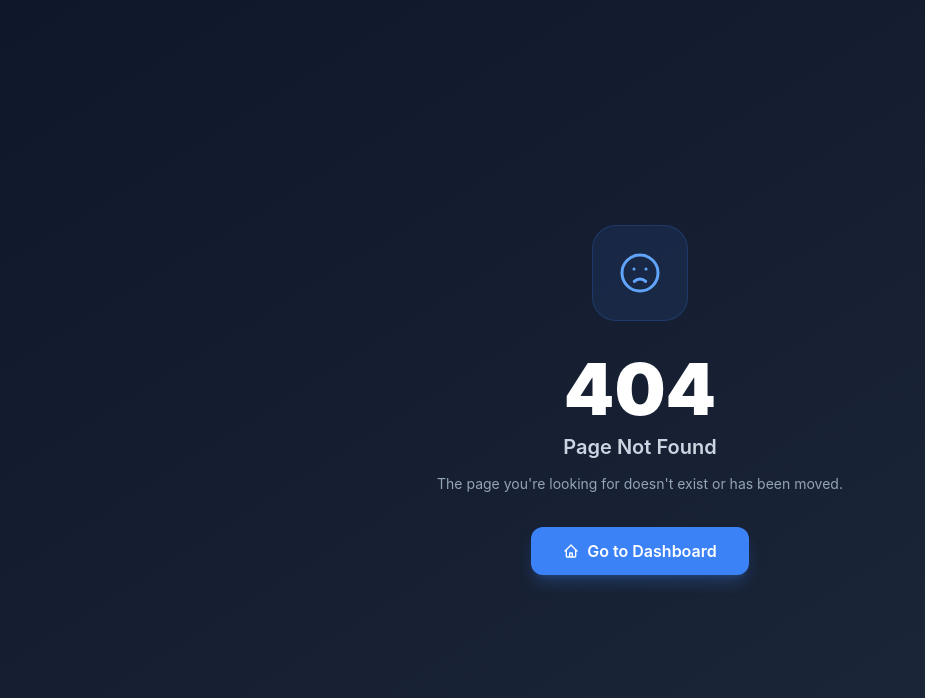
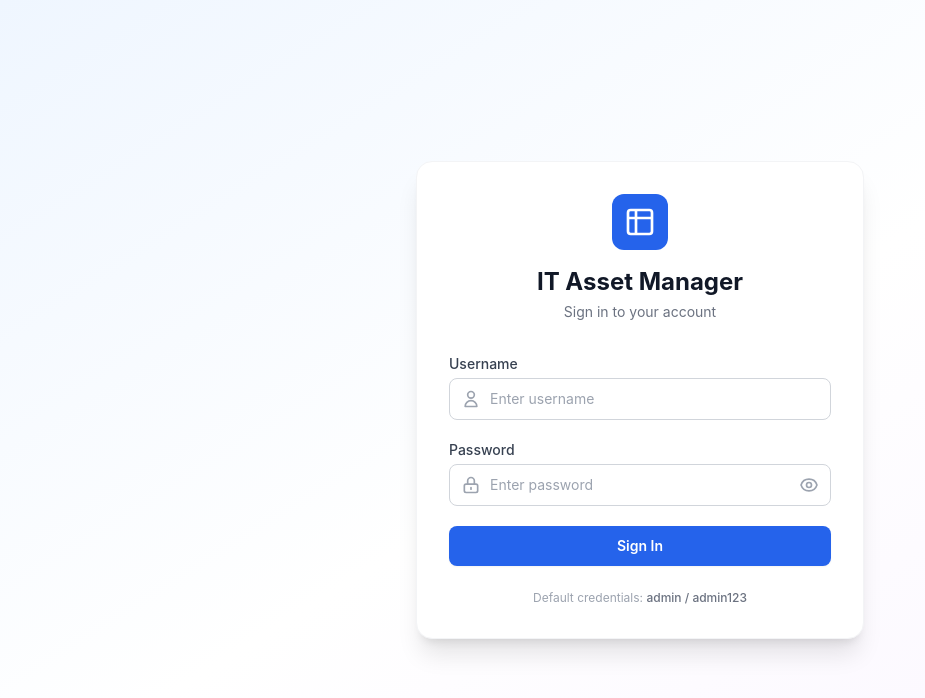
Before and after one commit to sadhika-ts/Assets-Management, a React (Vite) app in the folder client/: page /login in a window 1280 px wide. Before the commit this address had no page. Shown: the top 698 px of the page, without its empty margins (0-925 px from the left). Built offline with nearby package versions, Linux system fonts and the light colour scheme.

Commit message:
Created login

```diff
--- a/client/src/App.jsx
+++ b/client/src/App.jsx
@@ -1,5 +1,5 @@
 import React from 'react';
-import { BrowserRouter, Routes, Route } from 'react-router-dom';
+import { BrowserRouter, Routes, Route, Navigate } from 'react-router-dom';
 import { Toaster } from 'react-hot-toast';
 import { Dashboard } from './pages/Dashboard';
 import { Assets } from './pages/Assets';
@@ -12,25 +12,28 @@ import { ContractForm } from './pages/ContractForm';
 import { Reports } from './pages/Reports';
 import { Warranty } from './pages/Warranty';
 import { NotFound } from './pages/NotFound';
+import { Login } from './pages/Login';
+import { PrivateRoute } from './components/PrivateRoute';
 
 function App() {
   return (
     <BrowserRouter>
       <Toaster position="top-right" />
       <Routes>
-        <Route path="/" element={<Dashboard />} />
-        <Route path="/dashboard" element={<Dashboard />} />
-        <Route path="/assets" element={<Assets />} />
-        <Route path="/assets/new" element={<AssetForm />} />
-        <Route path="/assets/:id" element={<AssetDetail />} />
-        <Route path="/assets/:id/edit" element={<AssetForm />} />
-        <Route path="/purchases" element={<Purchases />} />
-        <Route path="/purchases/new" element={<PurchaseForm />} />
-        <Route path="/contracts" element={<Contracts />} />
-        <Route path="/contracts/new" element={<ContractForm />} />
-        <Route path="/contracts/:id/edit" element={<ContractForm />} />
-        <Route path="/reports" element={<Reports />} />
-        <Route path="/warranty" element={<Warranty />} />
+        <Route path="/login" element={<Login />} />
+        <Route path="/" element={<Navigate to="/login" replace />} />
+        <Route path="/dashboard" element={<PrivateRoute><Dashboard /></PrivateRoute>} />
+        <Route path="/assets" element={<PrivateRoute><Assets /></PrivateRoute>} />
+        <Route path="/assets/new" element={<PrivateRoute><AssetForm /></PrivateRoute>} />
+        <Route path="/assets/:id" element={<PrivateRoute><AssetDetail /></PrivateRoute>} />
+        <Route path="/assets/:id/edit" element={<PrivateRoute><AssetForm /></PrivateRoute>} />
+        <Route path="/purchases" element={<PrivateRoute><Purchases /></PrivateRoute>} />
+        <Route path="/purchases/new" element={<PrivateRoute><PurchaseForm /></PrivateRoute>} />
+        <Route path="/contracts" element={<PrivateRoute><Contracts /></PrivateRoute>} />
+        <Route path="/contracts/new" element={<PrivateRoute><ContractForm /></PrivateRoute>} />
+        <Route path="/contracts/:id/edit" element={<PrivateRoute><ContractForm /></PrivateRoute>} />
+        <Route path="/reports" element={<PrivateRoute><Reports /></PrivateRoute>} />
+        <Route path="/warranty" element={<PrivateRoute><Warranty /></PrivateRoute>} />
         <Route path="*" element={<NotFound />} />
       </Routes>
     </BrowserRouter>
--- a/client/src/api/axios.js
+++ b/client/src/api/axios.js
@@ -255,7 +255,7 @@ if (USE_MOCK_API) {
 
 // Direct backend client — bypasses mock interceptors, always hits real server
 export const backendApi = axios.create({
-  baseURL: 'http://localhost:5000/api'
+  baseURL: import.meta.env.VITE_API_URL || 'http://localhost:5000/api'
 });
 
 export default api;
--- a/client/src/components/PrivateRoute.jsx
+++ b/client/src/components/PrivateRoute.jsx
@@ -1,12 +1,12 @@
 import React from 'react';
+import { Navigate } from 'react-router-dom';
 import { useAuth } from '../context/AuthContext';
 
 export const PrivateRoute = ({ children }) => {
   const { isAuthenticated } = useAuth();
 
-  // Show content if authenticated, otherwise show message
   if (!isAuthenticated) {
-    return <div className="p-8 text-center">Please authenticate to continue.</div>;
+    return <Navigate to="/login" replace />;
   }
 
   return children;
--- a/client/src/components/Sidebar.jsx
+++ b/client/src/components/Sidebar.jsx
@@ -1,5 +1,6 @@
 import React, { useState } from 'react';
-import { Link, useLocation } from 'react-router-dom';
+import { Link, useLocation, useNavigate } from 'react-router-dom';
+import { useAuth } from '../context/AuthContext';
 
 const NAV = [
   { path: '/dashboard', label: 'Dashboard', icon: (
@@ -37,7 +38,14 @@ const NAV = [
 export const Sidebar = ({ mobileOpen, onMobileClose }) => {
   const [collapsed, setCollapsed] = useState(false);
   const location = useLocation();
+  const navigate = useNavigate();
+  const { logout } = useAuth();
   const isActive = (p) => location.pathname === p || location.pathname.startsWith(p + '/');
+
+  const handleLogout = () => {
+    logout();
+    navigate('/login');
+  };
 
   return (
     <>
@@ -105,9 +113,9 @@ export const Sidebar = ({ mobileOpen, onMobileClose }) => {
         </nav>
 
         {/* Footer */}
-        <div className="border-t border-slate-700/40 p-3">
+        <div className="border-t border-slate-700/40 p-3 space-y-1">
           {!collapsed && (
-            <div className="flex items-center gap-2.5 px-2 py-2 mb-2 rounded-xl bg-slate-800/60">
+            <div className="flex items-center gap-2.5 px-2 py-2 rounded-xl bg-slate-800/60">
               <div className="w-7 h-7 rounded-lg bg-gradient-to-br from-blue-500 to-indigo-600 flex items-center justify-center text-white text-xs font-bold flex-shrink-0">A</div>
               <div className="min-w-0">
                 <p className="text-xs font-semibold text-slate-300 leading-tight">Admin</p>
@@ -115,6 +123,19 @@ export const Sidebar = ({ mobileOpen, onMobileClose }) => {
               </div>
             </div>
           )}
+
+          {/* Logout */}
+          <button
+            onClick={handleLogout}
+            title="Logout"
+            className={`w-full flex items-center gap-3 px-3 py-2.5 rounded-xl text-slate-400 hover:bg-red-500/10 hover:text-red-400 transition-colors group ${collapsed ? 'justify-center' : ''}`}
+          >
+            <svg className="w-5 h-5 flex-shrink-0" fill="none" viewBox="0 0 24 24" stroke="currentColor" strokeWidth={1.8}>
+              <path strokeLinecap="round" strokeLinejoin="round" d="M17 16l4-4m0 0l-4-4m4 4H7m6 4v1a3 3 0 01-3 3H6a3 3 0 01-3-3V7a3 3 0 013-3h4a3 3 0 013 3v1" />
+            </svg>
+            {!collapsed && <span className="text-sm font-medium">Logout</span>}
+          </button>
+
           <div className={`flex ${collapsed ? 'justify-center' : 'justify-end'}`}>
             <button onClick={() => setCollapsed(c => !c)}
               className="p-2 rounded-lg text-slate-500 hover:text-white hover:bg-slate-700/60 transition-colors"
--- a/client/src/context/AuthContext.jsx
+++ b/client/src/context/AuthContext.jsx
@@ -1,16 +1,33 @@
-import React, { createContext, useContext, useCallback } from 'react';
+import React, { createContext, useContext, useCallback, useState } from 'react';
 
 const AuthContext = createContext();
 
 export const AuthProvider = ({ children }) => {
+  const [isAuthenticated, setIsAuthenticated] = useState(
+    () => localStorage.getItem('isAuthenticated') === 'true'
+  );
+
+  const login = useCallback(() => {
+    localStorage.setItem('isAuthenticated', 'true');
+    setIsAuthenticated(true);
+  }, []);
+
+  const logout = useCallback(() => {
+    localStorage.removeItem('isAuthenticated');
+    setIsAuthenticated(false);
+  }, []);
+
   const canCreate = useCallback(() => true, []);
   const canEdit = useCallback(() => true, []);
   const canDelete = useCallback(() => true, []);
 
   const value = {
+    isAuthenticated,
+    login,
+    logout,
     canCreate,
     canEdit,
-    canDelete
+    canDelete,
   };
 
   return (
--- /dev/null
+++ b/client/src/pages/Login.jsx
@@ -0,0 +1,139 @@
+import React, { useState } from 'react';
+import { useNavigate } from 'react-router-dom';
+import { useAuth } from '../context/AuthContext';
+
+const VALID_USERNAME = 'admin';
+const VALID_PASSWORD = 'admin123';
+
+export const Login = () => {
+  const [username, setUsername] = useState('');
+  const [password, setPassword] = useState('');
+  const [error, setError] = useState('');
+  const [showPassword, setShowPassword] = useState(false);
+  const { login } = useAuth();
+  const navigate = useNavigate();
+
+  const handleSubmit = (e) => {
+    e.preventDefault();
+    setError('');
+
+    if (username === VALID_USERNAME && password === VALID_PASSWORD) {
+      login();
+      navigate('/dashboard');
+    } else {
+      setError('Invalid username or password.');
+    }
+  };
+
+  return (
+    <div className="min-h-screen flex items-center justify-center bg-gradient-to-br from-blue-50 via-white to-purple-50">
+      <div className="w-full max-w-md">
+        {/* Card */}
+        <div className="bg-white rounded-2xl shadow-xl p-8 border border-gray-100">
+          {/* Logo / Title */}
+          <div className="text-center mb-8">
+            <div className="inline-flex items-center justify-center w-14 h-14 bg-blue-600 rounded-xl mb-4">
+              <svg className="w-8 h-8 text-white" fill="none" stroke="currentColor" viewBox="0 0 24 24">
+                <path strokeLinecap="round" strokeLinejoin="round" strokeWidth={2}
+                  d="M9 3H5a2 2 0 00-2 2v4m6-6h10a2 2 0 012 2v4M9 3v18m0 0h10a2 2 0 002-2V9M9 21H5a2 2 0 01-2-2V9m0 0h18" />
+              </svg>
+            </div>
+            <h1 className="text-2xl font-bold text-gray-900">IT Asset Manager</h1>
+            <p className="text-gray-500 text-sm mt-1">Sign in to your account</p>
+          </div>
+
+          {/* Form */}
+          <form onSubmit={handleSubmit} className="space-y-5">
+            {/* Username */}
+            <div>
+              <label className="block text-sm font-medium text-gray-700 mb-1">
+                Username
+              </label>
+              <div className="relative">
+                <span className="absolute inset-y-0 left-0 pl-3 flex items-center text-gray-400">
+                  <svg className="w-5 h-5" fill="none" stroke="currentColor" viewBox="0 0 24 24">
+                    <path strokeLinecap="round" strokeLinejoin="round" strokeWidth={2}
+                      d="M16 7a4 4 0 11-8 0 4 4 0 018 0zM12 14a7 7 0 00-7 7h14a7 7 0 00-7-7z" />
+                  </svg>
+                </span>
+                <input
+                  type="text"
+                  value={username}
+                  onChange={(e) => setUsername(e.target.value)}
+                  placeholder="Enter username"
+                  required
+                  className="w-full pl-10 pr-4 py-2.5 border border-gray-300 rounded-lg text-sm focus:outline-none focus:ring-2 focus:ring-blue-500 focus:border-transparent transition-all"
+                />
+              </div>
+            </div>
+
+            {/* Password */}
+            <div>
+              <label className="block text-sm font-medium text-gray-700 mb-1">
+                Password
+              </label>
+              <div className="relative">
+                <span className="absolute inset-y-0 left-0 pl-3 flex items-center text-gray-400">
+                  <svg className="w-5 h-5" fill="none" stroke="currentColor" viewBox="0 0 24 24">
+                    <path strokeLinecap="round" strokeLinejoin="round" strokeWidth={2}
+                      d="M12 15v2m-6 4h12a2 2 0 002-2v-6a2 2 0 00-2-2H6a2 2 0 00-2 2v6a2 2 0 002 2zm10-10V7a4 4 0 00-8 0v4h8z" />
+                  </svg>
+                </span>
+                <input
+                  type={showPassword ? 'text' : 'password'}
+                  value={password}
+                  onChange={(e) => setPassword(e.target.value)}
+                  placeholder="Enter password"
+                  required
+                  className="w-full pl-10 pr-10 py-2.5 border border-gray-300 rounded-lg text-sm focus:outline-none focus:ring-2 focus:ring-blue-500 focus:border-transparent transition-all"
+                />
+                <button
+                  type="button"
+                  onClick={() => setShowPassword(!showPassword)}
+                  className="absolute inset-y-0 right-0 pr-3 flex items-center text-gray-400 hover:text-gray-600"
+                >
+                  {showPassword ? (
+                    <svg className="w-5 h-5" fill="none" stroke="currentColor" viewBox="0 0 24 24">
+                      <path strokeLinecap="round" strokeLinejoin="round" strokeWidth={2}
+                        d="M13.875 18.825A10.05 10.05 0 0112 19c-4.478 0-8.268-2.943-9.543-7a9.97 9.97 0 011.563-3.029m5.858.908a3 3 0 114.243 4.243M9.878 9.878l4.242 4.242M9.88 9.88l-3.29-3.29m7.532 7.532l3.29 3.29M3 3l3.59 3.59m0 0A9.953 9.953 0 0112 5c4.478 0 8.268 2.943 9.543 7a10.025 10.025 0 01-4.132 5.411m0 0L21 21" />
+                    </svg>
+                  ) : (
+                    <svg className="w-5 h-5" fill="none" stroke="currentColor" viewBox="0 0 24 24">
+                      <path strokeLinecap="round" strokeLinejoin="round" strokeWidth={2}
+                        d="M15 12a3 3 0 11-6 0 3 3 0 016 0z" />
+                      <path strokeLinecap="round" strokeLinejoin="round" strokeWidth={2}
+                        d="M2.458 12C3.732 7.943 7.523 5 12 5c4.478 0 8.268 2.943 9.542 7-1.274 4.057-5.064 7-9.542 7-4.477 0-8.268-2.943-9.542-7z" />
+                    </svg>
+                  )}
+                </button>
+              </div>
+            </div>
+
+            {/* Error */}
+            {error && (
+              <div className="flex items-center gap-2 bg-red-50 border border-red-200 text-red-700 text-sm px-4 py-3 rounded-lg">
+                <svg className="w-4 h-4 flex-shrink-0" fill="currentColor" viewBox="0 0 20 20">
+                  <path fillRule="evenodd" d="M18 10a8 8 0 11-16 0 8 8 0 0116 0zm-7 4a1 1 0 11-2 0 1 1 0 012 0zm-1-9a1 1 0 00-1 1v4a1 1 0 102 0V6a1 1 0 00-1-1z" clipRule="evenodd" />
+                </svg>
+                {error}
+              </div>
+            )}
+
+            {/* Submit */}
+            <button
+              type="submit"
+              className="w-full bg-blue-600 hover:bg-blue-700 text-white font-semibold py-2.5 rounded-lg transition-colors duration-200 text-sm shadow-sm"
+            >
+              Sign In
+            </button>
+          </form>
+
+          {/* Hint */}
+          <p className="text-center text-xs text-gray-400 mt-6">
+            Default credentials: <span className="font-medium text-gray-500">admin / admin123</span>
+          </p>
+        </div>
+      </div>
+    </div>
+  );
+};
```
